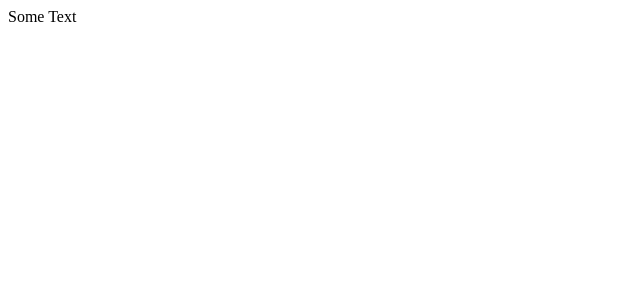
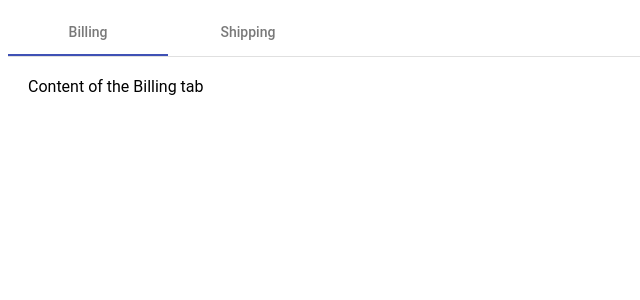
Before and after one commit to MAGNUM81/Angular-Tutorial, an Angular app in the folder material-demo/: page / in a window 1280 px wide. Shown: the top 300 px of the page, without its empty margins (0-640 px from the left). Built offline with nearby package versions, Linux system fonts and the light colour scheme.

Commit message:
mat tabs
EZZZZZZ

```diff
--- a/material-demo/src/app/app.component.html
+++ b/material-demo/src/app/app.component.html
@@ -1,2 +1,8 @@
-<span matTooltip="Info about whatever this is"
-matTooltipPosition="right">Some Text</span>
+<mat-tab-group>
+  <mat-tab label="Billing">
+    Content of the Billing tab
+  </mat-tab>
+  <mat-tab label="Shipping">
+    Content of the Shipping tab
+  </mat-tab>
+</mat-tab-group>
--- a/material-demo/src/app/app.module.ts
+++ b/material-demo/src/app/app.module.ts
@@ -17,6 +17,7 @@ import {MatButtonModule} from '@angular/material/button';
 import {MatChipsModule} from '@angular/material/chips';
 import {MatProgressSpinnerModule} from '@angular/material/progress-spinner';
 import {MatTooltipModule} from '@angular/material/tooltip';
+import {MatTabsModule} from '@angular/material/tabs';
 
 @NgModule({
   declarations: [
@@ -39,7 +40,8 @@ import {MatTooltipModule} from '@angular/material/tooltip';
     MatButtonModule,
     MatChipsModule,
     MatProgressSpinnerModule,
-    MatTooltipModule
+    MatTooltipModule,
+    MatTabsModule
   ],
   providers: [],
   bootstrap: [AppComponent]
--- a/material-demo/src/styles.less
+++ b/material-demo/src/styles.less
@@ -1,2 +1,6 @@
 /* You can add global styles to this file, and also import other style files */
 @import '~@angular/material/prebuilt-themes/indigo-pink.css';
+
+.mat-tab-body-content {
+  padding: 20px;
+}
```
